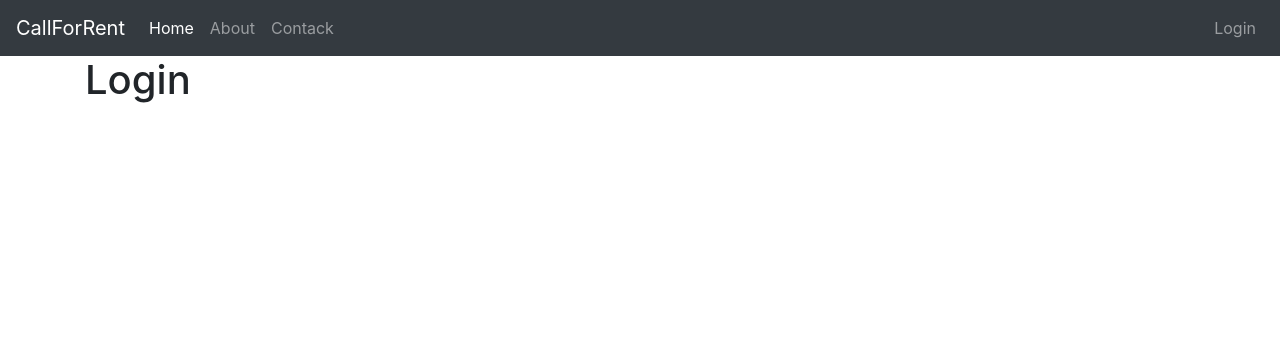
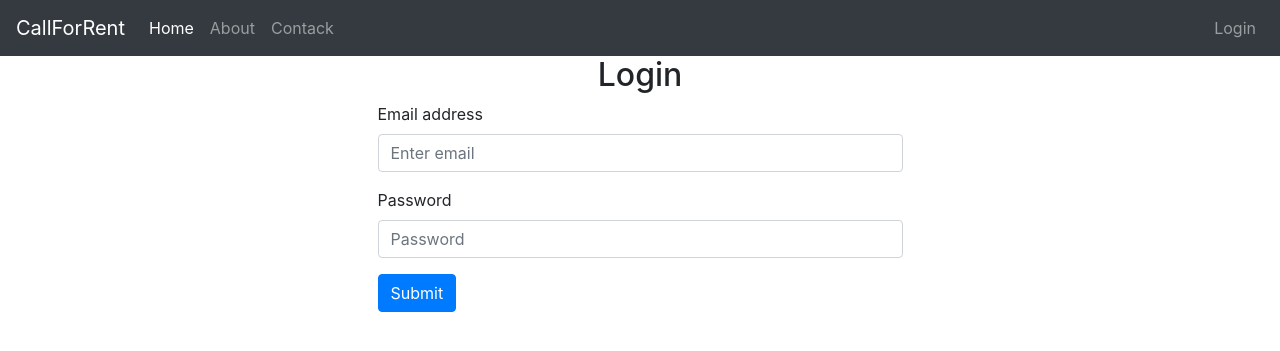
Before and after one commit to bdafahim/CallForRent, a Django app: page /signin/ in a window 1280 px wide. Shown: the top 351 px of the page. Run offline with Django 3.2, Linux system fonts and the light colour scheme; some libraries are stand-ins or nearby versions.

Commit message:
Login view updated

```diff
--- a/authentication/templates/authentication/login.html
+++ b/authentication/templates/authentication/login.html
@@ -5,5 +5,18 @@
 {% endblock %}
 
 {% block content %}
-    <h1>Login</h1>
+    <h2 class="text-center">Login</h2>
+    <div class="col-md-6 offset-md-3">
+        <form>
+          <div class="form-group">
+            <label for="exampleInputEmail1">Email address</label>
+            <input type="email" class="form-control" id="exampleInputEmail1" aria-describedby="emailHelp" placeholder="Enter email" name="email">
+          </div>
+          <div class="form-group">
+            <label for="exampleInputPassword1">Password</label>
+            <input type="password" class="form-control" id="exampleInputPassword1" placeholder="Password" name="password">
+          </div>
+          <button type="submit" class="btn btn-primary">Submit</button>
+        </form>
+    </div>
 {% endblock content %}
```
